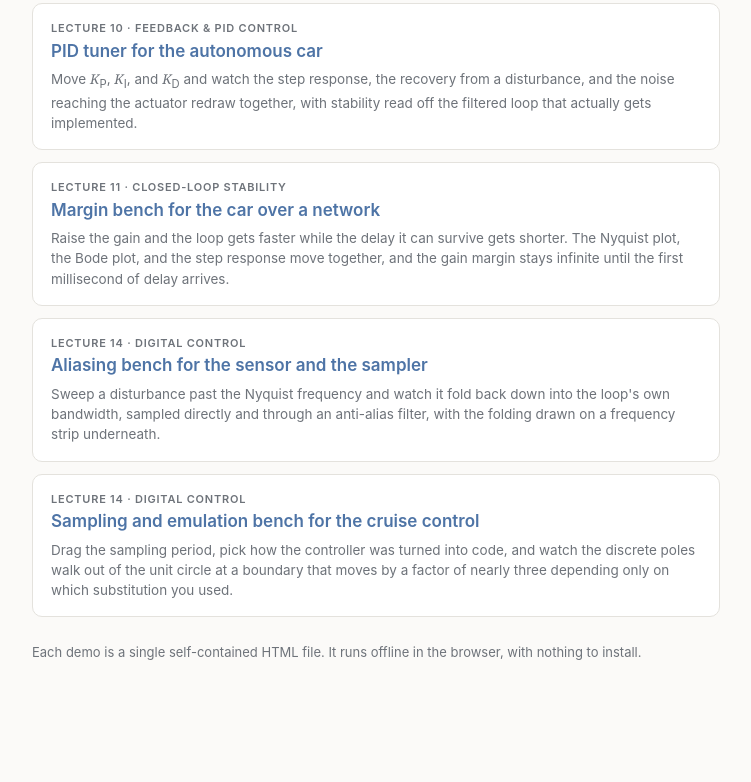
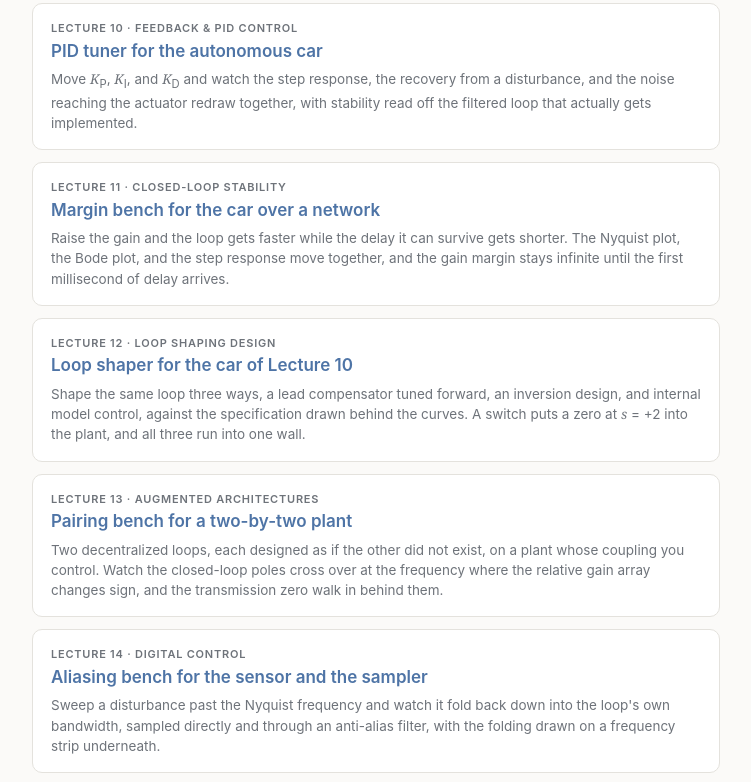
Before and after one commit to FlorianDorfler/control-demos, a plain HTML site: page index.html in a window 1280 px wide. Shown: the part 425-1207 px from the top of the page, without its empty margins (264-1015 px from the left). Before the commit the page ends 1136 px from the top, so only its background shows below. Drawn offline with Linux system fonts and the light colour scheme.

Commit message:
Add the L12 and L13 demos to the landing page

```diff
--- a/index.html
+++ b/index.html
@@ -86,6 +86,22 @@
        margin stays infinite until the first millisecond of delay arrives.</p>
   </a>
 
+  <a class="demo" href="loop-shaper/">
+    <div class="lec">Lecture 12 &middot; loop shaping design</div>
+    <h2>Loop shaper for the car of Lecture 10</h2>
+    <p>Shape the same loop three ways, a lead compensator tuned forward, an inversion design,
+       and internal model control, against the specification drawn behind the curves. A switch
+       puts a zero at <i class="v">s</i> = +2 into the plant, and all three run into one wall.</p>
+  </a>
+
+  <a class="demo" href="pairing-bench/">
+    <div class="lec">Lecture 13 &middot; augmented architectures</div>
+    <h2>Pairing bench for a two-by-two plant</h2>
+    <p>Two decentralized loops, each designed as if the other did not exist, on a plant whose
+       coupling you control. Watch the closed-loop poles cross over at the frequency where the
+       relative gain array changes sign, and the transmission zero walk in behind them.</p>
+  </a>
+
   <a class="demo" href="aliasing-bench/">
     <div class="lec">Lecture 14 &middot; digital control</div>
     <h2>Aliasing bench for the sensor and the sampler</h2>
```
